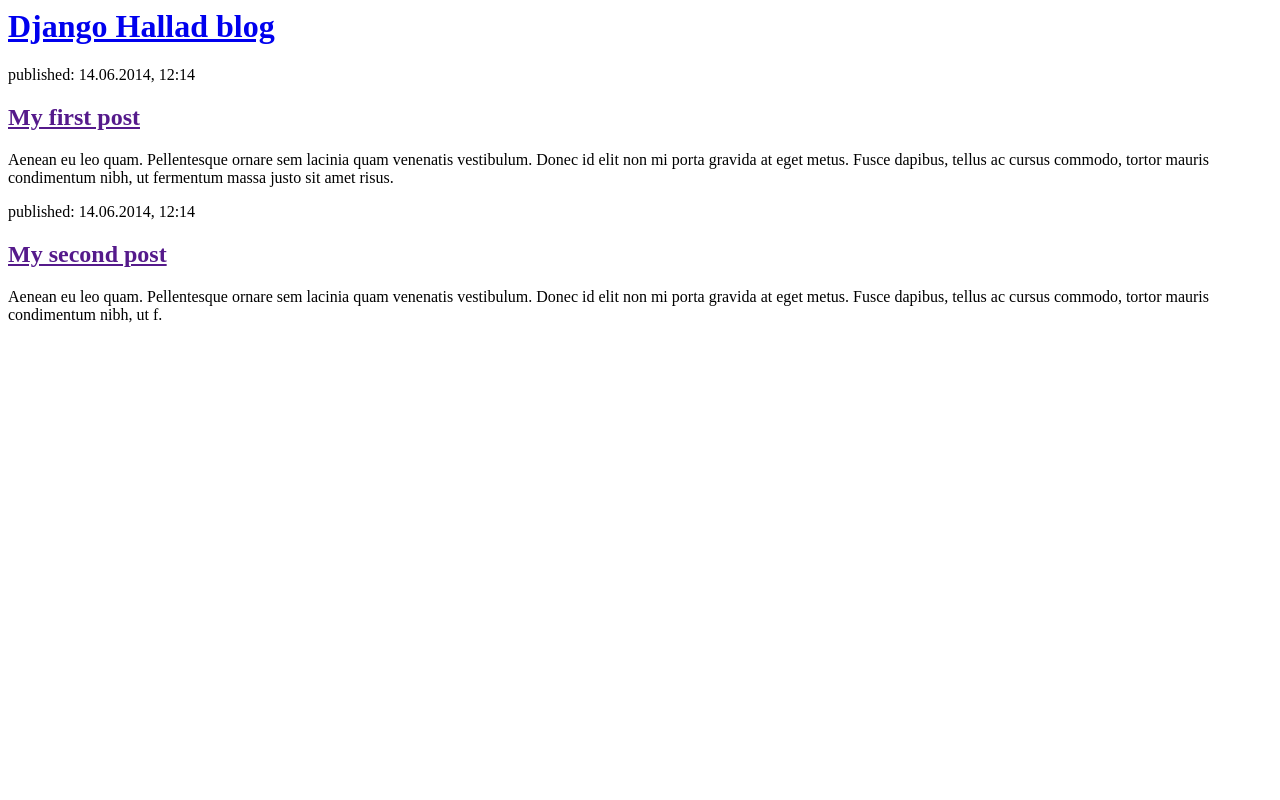
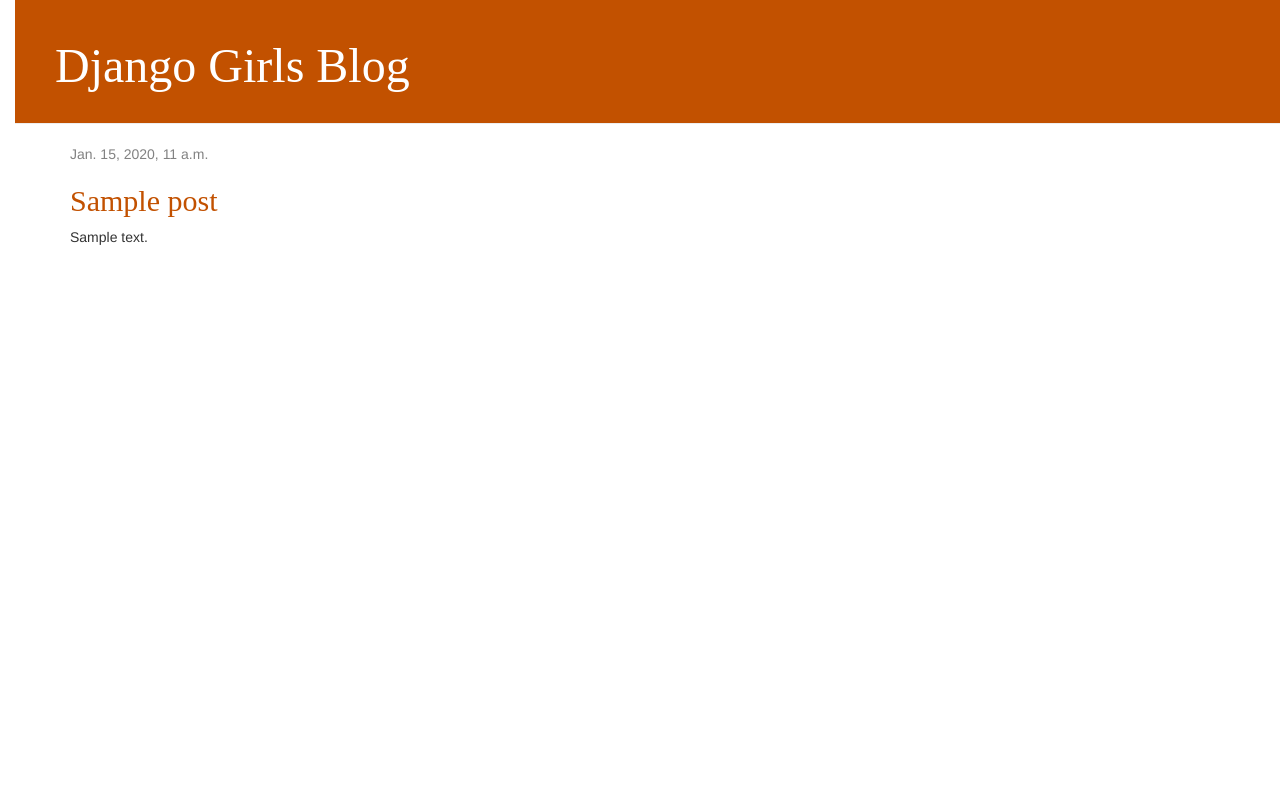
Before and after one commit to Hallad35/Gs, a Django app: template blog/templates/blog/post_list.html in a window 1280 px wide. Run offline with Django 3.2, Linux system fonts and the light colour scheme; the template is opened without the code that fills it: values that come from a table or form of the project are taken from there, others are empty; tables that the repository leaves empty hold one stand-in row (values such as "Sample post"); some libraries are stand-ins or nearby versions.

Commit message:
Added view and template for detailed blog post as well as css for the site

```diff
--- /dev/null
+++ b/blog/static/css/blog.css
@@ -0,0 +1,53 @@
+h1 a, h2 a {
+    color: #C25100;
+     font-family: 'Lobster';
+}
+body {
+    padding-left: 15px;
+}
+.page-header {
+    background-color: #C25100;
+    margin-top: 0;
+    padding: 20px 20px 20px 40px;
+}
+
+.page-header h1, .page-header h1 a, .page-header h1 a:visited, .page-header h1 a:active {
+    color: #ffffff;
+    font-size: 36pt;
+    text-decoration: none;
+}
+
+.content {
+    margin-left: 40px;
+}
+
+h1, h2, h3, h4 {
+    font-family: 'Lobster', cursive;
+}
+
+.date {
+    color: #828282;
+}
+
+.save {
+    float: right;
+}
+
+.post-form textarea, .post-form input {
+    width: 100%;
+}
+
+.top-menu, .top-menu:hover, .top-menu:visited {
+    color: #ffffff;
+    float: right;
+    font-size: 26pt;
+    margin-right: 20px;
+}
+
+.post {
+    margin-bottom: 70px;
+}
+
+.post h1 a, .post h1 a:visited {
+    color: #000000;
+}
--- /dev/null
+++ b/blog/templates/blog/base.html
@@ -0,0 +1,22 @@
+{% load static %}
+<html>
+    <head>
+        <title>Django Girls blog</title>
+        <link rel="stylesheet" href="//maxcdn.bootstrapcdn.com/bootstrap/3.2.0/css/bootstrap.min.css">
+        <link rel="stylesheet" href="//maxcdn.bootstrapcdn.com/bootstrap/3.2.0/css/bootstrap-theme.min.css">
+        <link rel="stylesheet" href="{% static 'css/blog.css' %}">
+    </head>
+    <body>
+        <div class="page-header">
+            <h1><a href="/">Django Girls Blog</a></h1>
+        </div>
+        <div class="content container">
+            <div class="row">
+                <div class="col-md-8">
+                {% block content %}
+                {% endblock %}
+                </div>
+            </div>
+        </div>
+    </body>
+</html>
--- a/blog/templates/blog/post_list.html
+++ b/blog/templates/blog/post_list.html
@@ -1,22 +1,13 @@
-<html>
-    <head>
-        <title>Django Hallad blog</title>
-    </head>
-    <body>
-        <div>
-            <h1><a href="/">Django Hallad blog</a></h1>
+{% extends 'blog/base.html' %}
+
+{% block content %}
+    {% for post in posts %}
+        <div class="post">
+            <div class="date">
+                {{ post.published_date }}
+            </div>
+            <h2><a href="{% url 'post_detail' pk=post.pk %}">{{ post.title }}</a></h2>
+            <p>{{ post.text|linebreaksbr }}</p>
         </div>
-
-        <div>
-            <p>published: 14.06.2014, 12:14</p>
-            <h2><a href="">My first post</a></h2>
-            <p>Aenean eu leo quam. Pellentesque ornare sem lacinia quam venenatis vestibulum. Donec id elit non mi porta gravida at eget metus. Fusce dapibus, tellus ac cursus commodo, tortor mauris condimentum nibh, ut fermentum massa justo sit amet risus.</p>
-        </div>
-
-        <div>
-            <p>published: 14.06.2014, 12:14</p>
-            <h2><a href="">My second post</a></h2>
-            <p>Aenean eu leo quam. Pellentesque ornare sem lacinia quam venenatis vestibulum. Donec id elit non mi porta gravida at eget metus. Fusce dapibus, tellus ac cursus commodo, tortor mauris condimentum nibh, ut f.</p>
-        </div>
-    </body>
-</html>
+    {% endfor %}
+{% endblock %}
--- a/blog/urls.py
+++ b/blog/urls.py
@@ -3,4 +3,5 @@ from . import views
 
 urlpatterns = [
     path('', views.post_list, name='post_list'),
-]
+    path('post/<int:pk>/', views.post_detail, name='post_detail'),
+    ]
--- a/numeroUno/settings.py
+++ b/numeroUno/settings.py
@@ -25,7 +25,7 @@ print("to jest to wyzej")
 SECRET_KEY = 'noqhf7hq(!9^92$)thr09nx*&*60n8*n8n^+64%4$t79i59s-t'
 
 # SECURITY WARNING: don't run with debug turned on in production!
-DEBUG = False
+DEBUG = True
 
 ALLOWED_HOSTS = ['127.0.0.1', '.pythonanywhere.com']
 
```
Also changed, not shown: blog/templates/blog/post_detail.html (added, +13 -0 lines), blog/views.py (+9 -2 lines).
